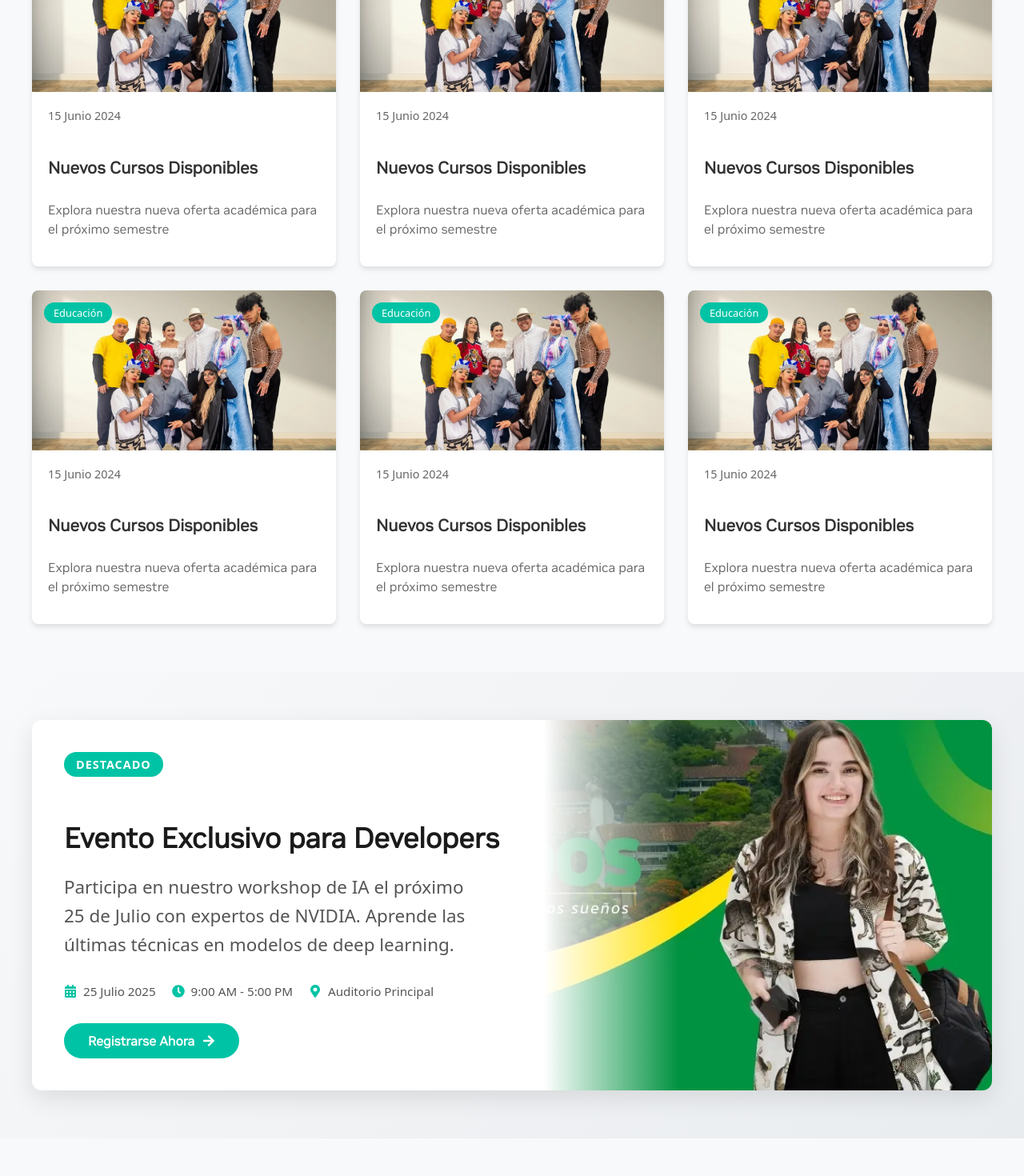
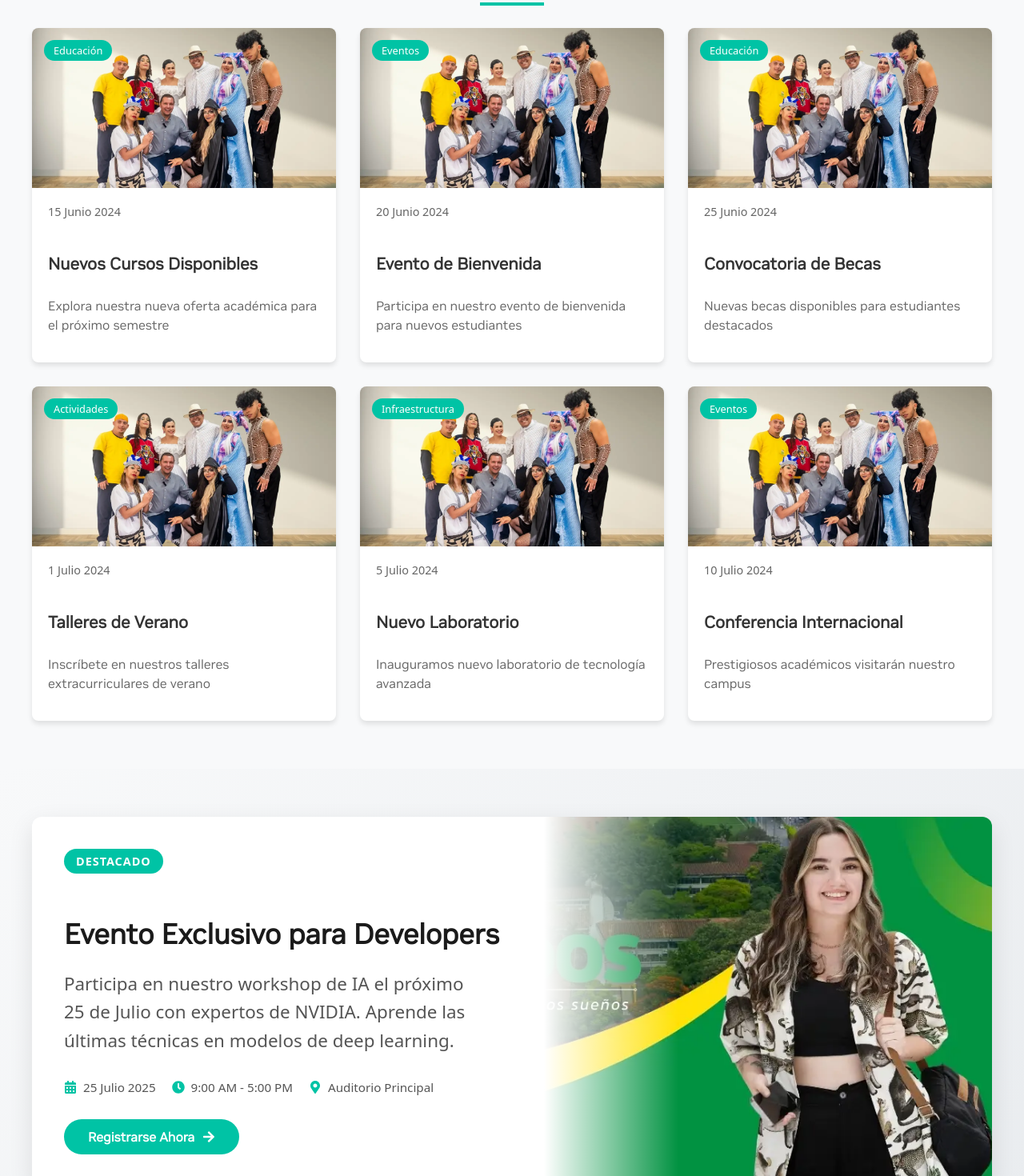
Before and after one commit to Migumi-07/Conecta-Poly, a React (Create React App) app: page /Home in a window 1280 px wide. Shown: the part 1220-2690 px from the top of the page at 80% size. Built offline with nearby package versions, Linux system fonts and the light colour scheme.

Commit message:
Se agregaron animaciones

```diff
--- a/src/components/Home/ContactSection.jsx
+++ b/src/components/Home/ContactSection.jsx
@@ -1,33 +1,84 @@
+import { useEffect, useRef } from "react";
 import { FaEnvelope, FaPhone, FaMapMarkerAlt, FaClock } from "react-icons/fa";
 import "../../styles/ContactSection.css";
 
 function ContactSection() {
+  const sectionRef = useRef(null);
+  const titleRef = useRef(null);
+  const cardsRef = useRef([]);
+
+  useEffect(() => {
+    const currentSectionRef = sectionRef.current;
+    const currentTitleRef = titleRef.current;
+    const currentCardsRef = cardsRef.current;
+
+    const observer = new IntersectionObserver(
+      (entries) => {
+        entries.forEach((entry) => {
+          if (entry.isIntersecting) {
+            entry.target.classList.add("visible");
+            observer.unobserve(entry.target);
+          }
+        });
+      },
+      {
+        threshold: 0.1,
+        rootMargin: "0px 0px -50px 0px",
+      }
+    );
+
+    if (currentSectionRef) observer.observe(currentSectionRef);
+    if (currentTitleRef) observer.observe(currentTitleRef);
+    currentCardsRef.forEach((card) => {
+      if (card) observer.observe(card);
+    });
+
+    return () => {
+      if (currentSectionRef) observer.unobserve(currentSectionRef);
+      if (currentTitleRef) observer.unobserve(currentTitleRef);
+      currentCardsRef.forEach((card) => {
+        if (card) observer.unobserve(card);
+      });
+    };
+  }, []);
+
   return (
-    <section className="contact-section" id="Contact">
+    <section className="contact-section" id="Contact" ref={sectionRef}>
       <div className="contact-container">
-        <h2 className="contact-title">Contáctanos</h2>
+        <h2 className="contact-title" ref={titleRef}>Contáctanos</h2>
 
         <div className="contact-grid">
-
-          <div className="contact-card">
+          <div
+            className="contact-card"
+            ref={(el) => (cardsRef.current[0] = el)}
+          >
             <FaEnvelope className="contact-icon" />
             <h3>Correo</h3>
             <a href="mailto:conectapoly@gmail.com">conectapoly@gmail.com</a>
           </div>
 
-          <div className="contact-card">
+          <div
+            className="contact-card"
+            ref={(el) => (cardsRef.current[1] = el)}
+          >
             <FaPhone className="contact-icon" />
             <h3>Teléfono</h3>
             <a href="tel:+1234567890">+57 300 712 46 70</a>
           </div>
 
-          <div className="contact-card">
+          <div
+            className="contact-card"
+            ref={(el) => (cardsRef.current[2] = el)}
+          >
             <FaMapMarkerAlt className="contact-icon" />
             <h3>Ubicación</h3>
             <p>Carrera 48 No. 7-151, El Poblado - Antioquia</p>
           </div>
 
-          <div className="contact-card">
+          <div
+            className="contact-card"
+            ref={(el) => (cardsRef.current[3] = el)}
+          >
             <FaClock className="contact-icon" />
             <h3>Horario</h3>
             <p>Lunes a Viernes: 9:00 - 18:00</p>
--- a/src/components/Home/FeatureHighlight.jsx
+++ b/src/components/Home/FeatureHighlight.jsx
@@ -1,3 +1,4 @@
+import { useEffect, useRef } from "react";
 import featureImage from "../../images/card2.jpg";
 import "../../styles/FeatureHighlight.css";
 import {
@@ -8,10 +9,55 @@ import {
 } from "react-icons/fa";
 
 function FeatureHighlight() {
+  const sectionRef = useRef(null);
+  const containerRef = useRef(null);
+  const contentRef = useRef(null);
+  const imageRef = useRef(null);
+
+  useEffect(() => {
+
+    const currentSectionRef = sectionRef.current;
+    const currentContainerRef = containerRef.current;
+    const currentContentRef = contentRef.current;
+    const currentImageRef = imageRef.current;
+
+    const observer = new IntersectionObserver(
+      (entries) => {
+        entries.forEach((entry) => {
+          if (entry.isIntersecting) {
+            entry.target.classList.add("visible");
+            observer.unobserve(entry.target);
+          }
+        });
+      },
+      {
+        threshold: 0.1,
+        rootMargin: "0px 0px -100px 0px",
+      }
+    );
+
+    if (currentSectionRef) observer.observe(currentSectionRef);
+    if (currentContainerRef) observer.observe(currentContainerRef);
+    if (currentContentRef) observer.observe(currentContentRef);
+    if (currentImageRef) observer.observe(currentImageRef);
+
+    return () => {
+
+      if (currentSectionRef) observer.unobserve(currentSectionRef);
+      if (currentContainerRef) observer.unobserve(currentContainerRef);
+      if (currentContentRef) observer.unobserve(currentContentRef);
+      if (currentImageRef) observer.unobserve(currentImageRef);
+    };
+  }, []);
+
   return (
-    <section className="feature-highlight-section" id="EventoDestacado">
-      <div className="feature-highlight-container">
-        <div className="feature-content">
+    <section
+      className="feature-highlight-section"
+      id="EventoDestacado"
+      ref={sectionRef}
+    >
+      <div className="feature-highlight-container" ref={containerRef}>
+        <div className="feature-content" ref={contentRef}>
           <span className="feature-badge">DESTACADO</span>
           <h3 className="feature-title">Evento Exclusivo para Developers</h3>
           <p className="feature-text">
@@ -37,7 +83,7 @@ function FeatureHighlight() {
             Registrarse Ahora <FaArrowRight className="button-icon" />
           </button>
         </div>
-        <div className="feature-image-container">
+        <div className="feature-image-container" ref={imageRef}>
           <img
             src={featureImage}
             alt="Evento destacado"
--- a/src/components/Home/NewsGrid.jsx
+++ b/src/components/Home/NewsGrid.jsx
@@ -1,72 +1,111 @@
+import { useEffect, useRef } from "react";
 import newsImage1 from "../../images/news/compromiso.webp";
 import "../../styles/NewsGrid.css";
+
 function NewsGrid() {
+  const sectionRef = useRef(null);
+  const cardsRef = useRef([]);
+  const subtitleRef = useRef(null);
+
+  useEffect(() => {
+    const currentSectionRef = sectionRef.current;
+    const currentCardsRef = cardsRef.current;
+    const currentSubtitleRef = subtitleRef.current;
+
+    const observer = new IntersectionObserver(
+      (entries) => {
+        entries.forEach((entry) => {
+          if (entry.isIntersecting) {
+            entry.target.classList.add("visible");
+            observer.unobserve(entry.target);
+          }
+        });
+      },
+      {
+        threshold: 0.1,
+        rootMargin: "0px 0px -50px 0px",
+      }
+    );
+
+    if (currentSubtitleRef) observer.observe(currentSubtitleRef);
+    if (currentSectionRef) observer.observe(currentSectionRef);
+
+    currentCardsRef.forEach((card) => {
+      if (card) observer.observe(card);
+    });
+
+    return () => {
+      if (currentSubtitleRef) observer.unobserve(currentSubtitleRef);
+      if (currentSectionRef) observer.unobserve(currentSectionRef);
+      currentCardsRef.forEach((card) => {
+        if (card) observer.unobserve(card);
+      });
+    };
+  }, []);
+
   const secondaryNews = [
     {
       id: 1,
       title: "Nuevos Cursos Disponibles",
       category: "Educación",
       date: "15 Junio 2024",
-      excerpt:
-        "Explora nuestra nueva oferta académica para el próximo semestre",
+      excerpt: "Explora nuestra nueva oferta académica para el próximo semestre",
       image: newsImage1,
     },
     {
-      id: 1,
-      title: "Nuevos Cursos Disponibles",
-      category: "Educación",
-      date: "15 Junio 2024",
-      excerpt:
-        "Explora nuestra nueva oferta académica para el próximo semestre",
+      id: 2,
+      title: "Evento de Bienvenida",
+      category: "Eventos",
+      date: "20 Junio 2024",
+      excerpt: "Participa en nuestro evento de bienvenida para nuevos estudiantes",
       image: newsImage1,
     },
     {
-      id: 1,
-      title: "Nuevos Cursos Disponibles",
+      id: 3,
+      title: "Convocatoria de Becas",
       category: "Educación",
-      date: "15 Junio 2024",
-      excerpt:
-        "Explora nuestra nueva oferta académica para el próximo semestre",
+      date: "25 Junio 2024",
+      excerpt: "Nuevas becas disponibles para estudiantes destacados",
       image: newsImage1,
     },
     {
-      id: 1,
-      title: "Nuevos Cursos Disponibles",
-      category: "Educación",
-      date: "15 Junio 2024",
-      excerpt:
-        "Explora nuestra nueva oferta académica para el próximo semestre",
+      id: 4,
+      title: "Talleres de Verano",
+      category: "Actividades",
+      date: "1 Julio 2024",
+      excerpt: "Inscríbete en nuestros talleres extracurriculares de verano",
       image: newsImage1,
     },
     {
-      id: 1,
-      title: "Nuevos Cursos Disponibles",
-      category: "Educación",
-      date: "15 Junio 2024",
-      excerpt:
-        "Explora nuestra nueva oferta académica para el próximo semestre",
+      id: 5,
+      title: "Nuevo Laboratorio",
+      category: "Infraestructura",
+      date: "5 Julio 2024",
+      excerpt: "Inauguramos nuevo laboratorio de tecnología avanzada",
       image: newsImage1,
     },
     {
-      id: 1,
-      title: "Nuevos Cursos Disponibles",
-      category: "Educación",
-      date: "15 Junio 2024",
-      excerpt:
-        "Explora nuestra nueva oferta académica para el próximo semestre",
+      id: 6,
+      title: "Conferencia Internacional",
+      category: "Eventos",
+      date: "10 Julio 2024",
+      excerpt: "Prestigiosos académicos visitarán nuestro campus",
       image: newsImage1,
     },
   ];
 
   return (
-    <>
-      <section className="news-grid-section">
-        <h3 className="section-subtitle" id="Noticias">
+    <section className="news-grid-section" ref={sectionRef}>
+      <h3 className="section-subtitle" id="Noticias" ref={subtitleRef}>
         Más Noticias
       </h3>
       <div className="news-grid">
-          {secondaryNews.map((news) => (
-            <article key={news.id} className="news-card">
+        {secondaryNews.map((news, index) => (
+          <article
+            key={news.id}
+            className="news-card"
+            ref={(el) => (cardsRef.current[index] = el)}
+          >
             <div className="news-image-container">
               <img src={news.image} alt={news.title} className="news-image" />
               <span className="news-category">{news.category}</span>
@@ -80,7 +119,6 @@ function NewsGrid() {
         ))}
       </div>
     </section>
-    </>
   );
 }
 
--- a/src/styles/CardCarousel.css
+++ b/src/styles/CardCarousel.css
@@ -57,7 +57,7 @@
 /*Cards*/
 .full-width-card {
   min-width: 100vw;
-  height: 500px;
+  height: 600px;
   position: relative;
   overflow: hidden;
 }
--- a/src/styles/FeatureHighlight.css
+++ b/src/styles/FeatureHighlight.css
@@ -2,6 +2,14 @@
 .feature-highlight-section {
   padding: 60px 0;
   background: linear-gradient(135deg, #f8f9fa 0%, #e9ecef 100%);
+  opacity: 0;
+  transform: translateY(20px);
+  transition: opacity 0.8s ease-out, transform 0.8s ease-out;
+}
+
+.feature-highlight-section.visible {
+  opacity: 1;
+  transform: translateY(0);
 }
 
 .feature-highlight-container {
@@ -13,6 +21,14 @@
   overflow: hidden;
   box-shadow: 0 10px 30px rgba(0, 0, 0, 0.1);
   position: relative;
+  opacity: 0;
+  transform: translateY(20px);
+  transition: opacity 0.8s ease-out 0.2s, transform 0.8s ease-out 0.2s;
+}
+
+.feature-highlight-container.visible {
+  opacity: 1;
+  transform: translateY(0);
 }
 
 .feature-content {
@@ -20,6 +36,14 @@
   padding: 40px;
   position: relative;
   z-index: 2;
+  opacity: 0;
+  transform: translateX(-20px);
+  transition: opacity 0.8s ease-out 0.4s, transform 0.8s ease-out 0.4s;
+}
+
+.feature-content.visible {
+  opacity: 1;
+  transform: translateX(0);
 }
 
 .feature-badge {
@@ -88,7 +112,7 @@
 }
 
 .feature-button:hover {
-  background: #00c3a5;
+  background: #00a38a;
   transform: translateY(-2px);
   box-shadow: 0 5px 15px rgba(0, 102, 204, 0.3);
 }
@@ -104,6 +128,14 @@
 .feature-image-container {
   flex: 1;
   position: relative;
+  opacity: 0;
+  transform: translateX(20px);
+  transition: opacity 0.8s ease-out 0.4s, transform 0.8s ease-out 0.4s;
+}
+
+.feature-image-container.visible {
+  opacity: 1;
+  transform: translateX(0);
 }
 
 .feature-image {
--- a/src/styles/Home.css
+++ b/src/styles/Home.css
@@ -51,6 +51,7 @@
   font-weight: 500;
   position: relative;
   padding: 5px 0;
+  font-size: 20px;
 }
 
 .homeNavOptions a::after {
@@ -73,7 +74,6 @@
   position: relative;
   padding: 10px 15px;
 }
-
 
 .homeNavOptions a.active {
   color: #00c3a5;
--- a/src/styles/NewsGrid.css
+++ b/src/styles/NewsGrid.css
@@ -1,16 +1,32 @@
 .news-grid-section {
   padding: 60px 20px;
   background: #f8f9fa;
+  opacity: 0;
+  transform: translateY(20px);
+  transition: opacity 0.6s ease-out, transform 0.6s ease-out;
+}
+
+.news-grid-section.visible {
+  opacity: 1;
+  transform: translateY(0);
 }
 
 .section-subtitle {
   font-family: NotoSerif;
-  font-size: 1.8rem;
+  font-size: 2.2rem;
   color: #333;
   margin-bottom: 30px;
   padding-bottom: 10px;
   text-align: center;
   position: relative;
+  opacity: 0;
+  transform: translateY(20px);
+  transition: opacity 0.6s ease-out 0.2s, transform 0.6s ease-out 0.2s;
+}
+
+.section-subtitle.visible {
+  opacity: 1;
+  transform: translateY(0);
 }
 
 .section-subtitle::after {
@@ -40,10 +56,18 @@
   transition: all 0.3s ease;
   display: flex;
   flex-direction: column;
+  opacity: 0;
+  transform: translateY(30px);
+  transition: opacity 0.6s ease-out, transform 0.6s ease-out;
+}
+
+.news-card.visible {
+  opacity: 1;
+  transform: translateY(0);
 }
 
 .news-card:hover {
-  transform: translateY(-5px);
+  transform: translateY(-5px) !important;
   box-shadow: 0 10px 20px rgba(0, 0, 0, 0.15);
 }
 
@@ -60,6 +84,7 @@
   object-fit: cover;
   transition: transform 0.5s ease;
 }
+
 .news-card:hover .news-image {
   transform: scale(1.05);
 }
@@ -108,19 +133,24 @@
   flex-grow: 1;
 }
 
-.news-link {
-  color: #00c3a5;
-  font-weight: 600;
-  text-decoration: none;
-  transition: all 0.2s ease;
-  display: inline-flex;
-  align-items: center;
-  gap: 5px;
+/* Efectos escalonados para las tarjetas */
+.news-card:nth-child(1) {
+  transition-delay: 0.2s;
 }
-
-.news-link:hover {
-  color: #015f51;
-  gap: 8px;
+.news-card:nth-child(2) {
+  transition-delay: 0.3s;
+}
+.news-card:nth-child(3) {
+  transition-delay: 0.4s;
+}
+.news-card:nth-child(4) {
+  transition-delay: 0.5s;
+}
+.news-card:nth-child(5) {
+  transition-delay: 0.6s;
+}
+.news-card:nth-child(6) {
+  transition-delay: 0.7s;
 }
 
 /* Estilos responsive */
@@ -132,6 +162,10 @@
 
   .section-subtitle {
     font-size: 1.6rem;
+  }
+
+  .news-card {
+    transition-delay: 0.2s !important;
   }
 }
 
```
Also changed, not shown: public/index.html (+5 -5 lines), src/components/Footer.jsx (+49 -5 lines), src/styles/ContactSection.css (+40 -1 lines), src/styles/Footer.css (+64 -1 lines). Lines whose indentation alone changed are shown as unchanged.
